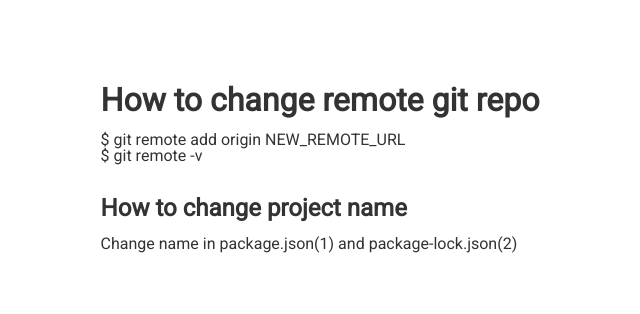
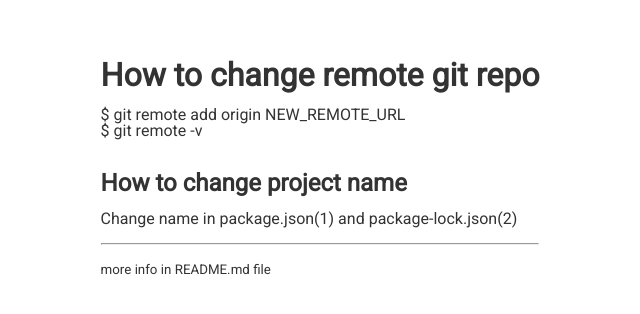
Before and after one commit to Al-lien/blankReactApp, a React (Vite) app: page / in a window 1280 px wide. Shown: the part 232-546 px from the top of the page, without its empty margins (320-960 px from the left). Built offline with nearby package versions, Linux system fonts and the light colour scheme.

Commit message:
More info on how to reset directory

```diff
--- a/src/App.jsx
+++ b/src/App.jsx
@@ -12,6 +12,10 @@ function App() {
       <h2>How to change project name</h2>
       <br />
       <p>Change name in package.json(1) and package-lock.json(2)</p>
+      <br />
+      <hr />
+      <br />
+      <small>more info in README.md file</small>
     </>
   );
 }
```
